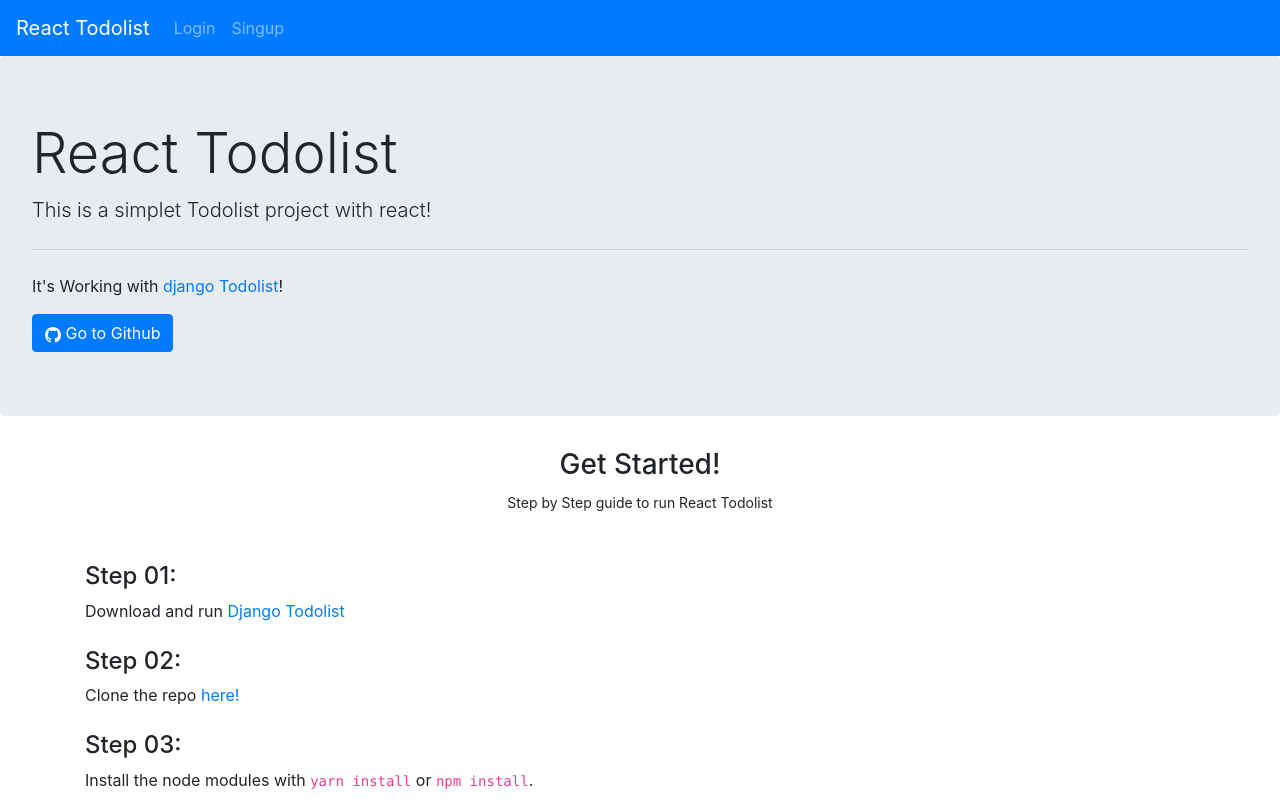
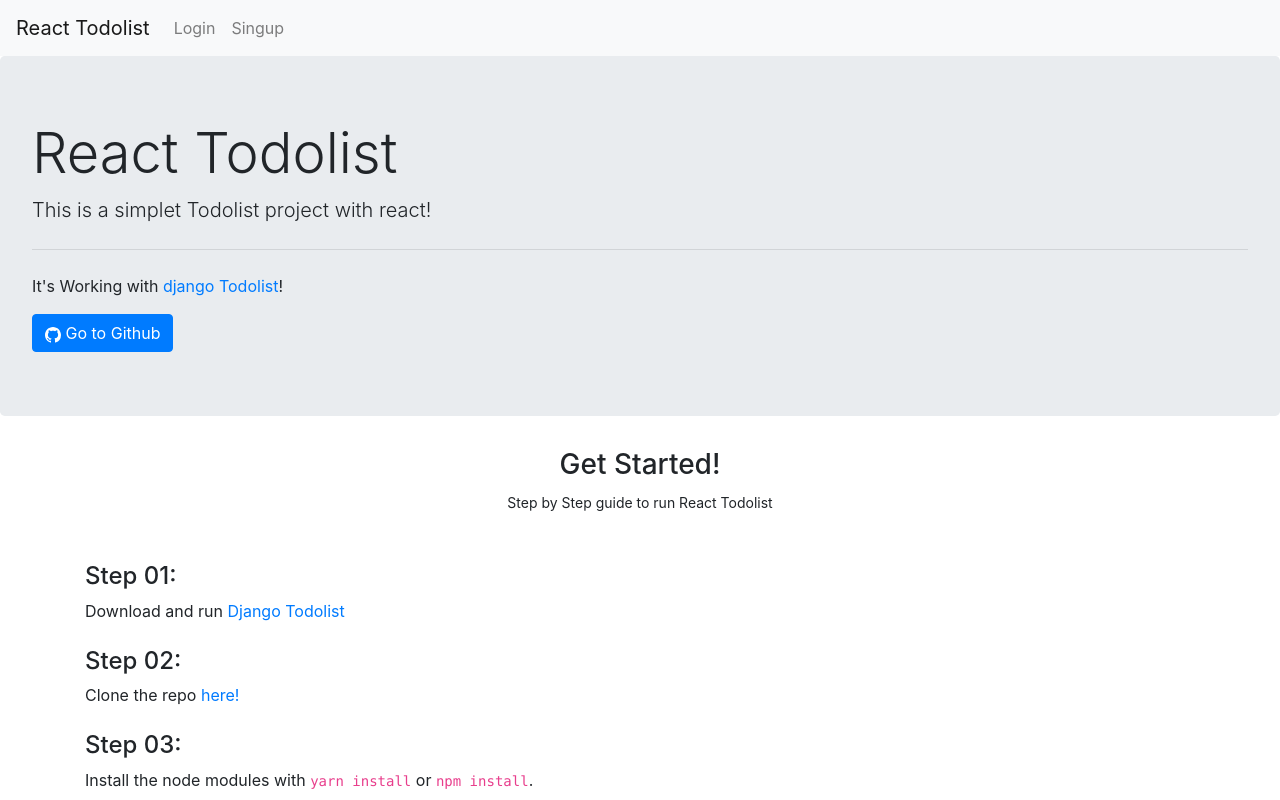
Before and after one commit to AleejandroReyna/react-todolist, a React (Create React App) app: page / in a window 1280 px wide. Shown: the top 800 px of the page. Built offline with nearby package versions, Linux system fonts and the light colour scheme.

Commit message:
light header

```diff
--- a/src/components/header/index.tsx
+++ b/src/components/header/index.tsx
@@ -10,7 +10,7 @@
 const Header = ( {user}:HeaderProps ) => {
 
     return (
-        <Navbar bg="primary" variant="dark" className="navbar-expand-lg">
+        <Navbar bg="light" className="navbar-expand-lg">
             <Container fluid>
                 <Link to='/' className='navbar-brand'>React Todolist</Link>
                 <Nav className="mr-auto">
```
